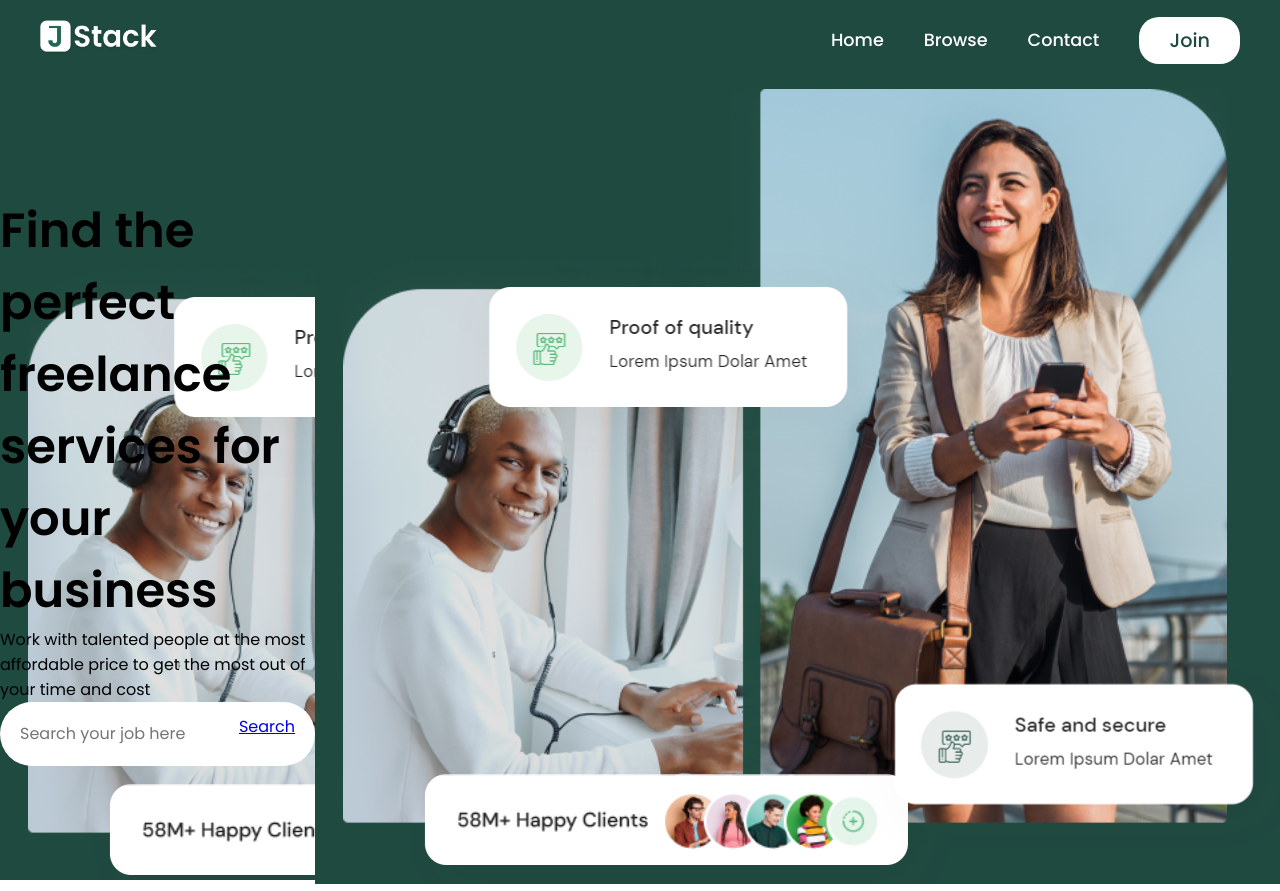
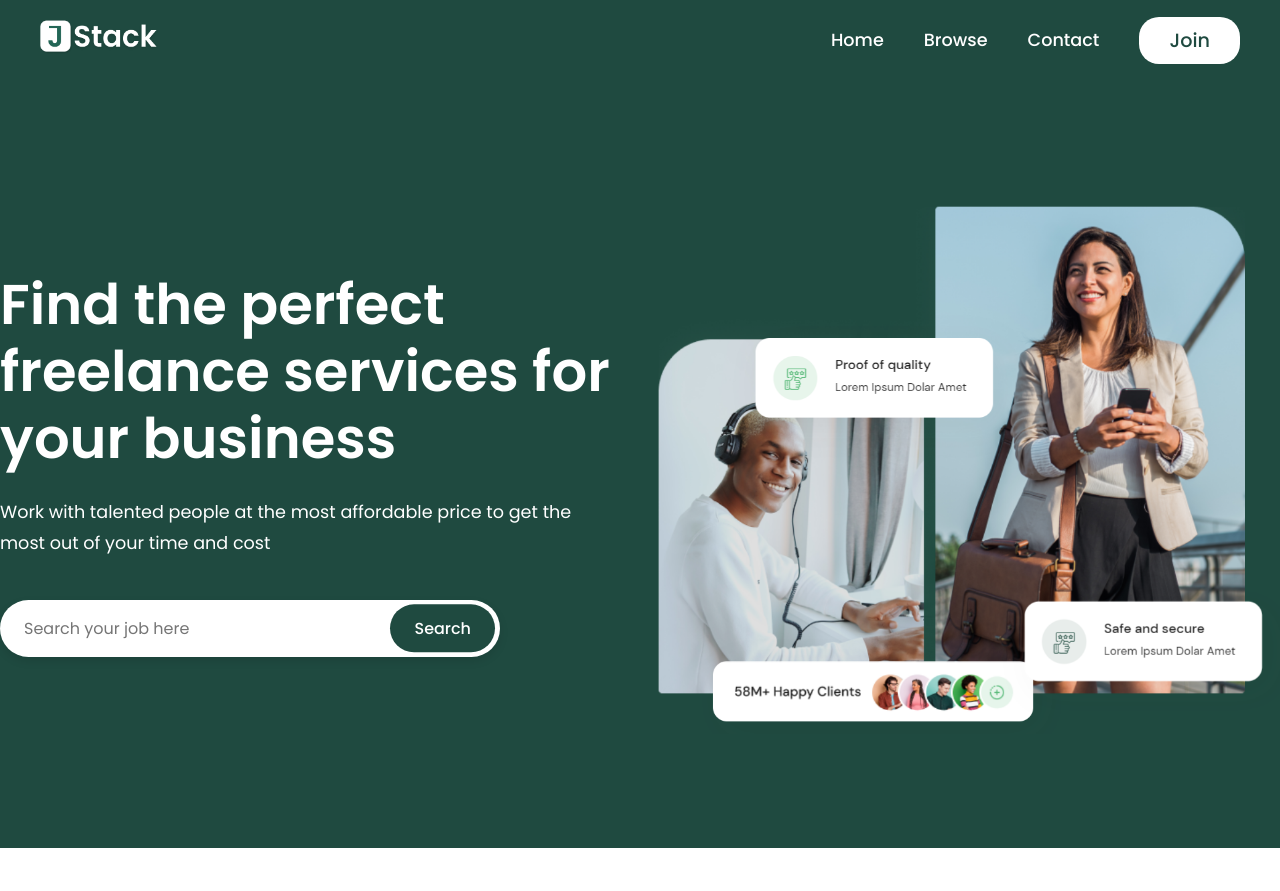
Before and after one commit to SiamX003/Job, a React (Create React App) app: page / in a window 1280 px wide. After the commit the page ends 848 px from the top, so only its background shows below. Built offline with nearby package versions, Linux system fonts and the light colour scheme.

Commit message:
Complete Home

```diff
--- a/src/home.css
+++ b/src/home.css
@@ -88,52 +88,74 @@ header {
   color: #fff;
 }
 
+/* Keep your existing hero styles, just add these adjustments */
 .hero {
-  background-image: url("./images/hero1.PNG");
   background-color: #1f4a40;
+  padding: 4rem 0;
 }
 
 .hero-box {
   display: flex;
-  justify-content: space-between;
   align-items: center;
-  height: 100vh;
+  min-height: 80vh; /* Adjust this value to control hero height */
 }
-.search{
-    position: relative;
+
+.h-left {
+  width: 50%;
+  color: white;
 }
+
+.h-left h1 {
+  font-size: 3.5rem;
+  line-height: 1.2;
+  margin-bottom: 1.5rem;
+}
+
+.h-left p {
+  font-size: 1.1rem;
+  line-height: 1.8;
+  margin-bottom: 2.5rem;
+  max-width: 90%;
+}
+
+.h-right {
+  width: 50%;
+  display: flex;
+  justify-content: flex-end;
+}
+
+.h-right img {
+  max-width: 100%;
+  height: auto;
+  object-fit: contain;
+  border-radius: 8px;
+}
+
+.search {
+  position: relative;
+  max-width: 500px;
+}
+
 .search input {
   width: 100%;
-  padding: 0px 20px;
-  border-radius: 35px;
-  height: 4rem;
+  padding: 1rem 1.5rem;
+  border-radius: 50px;
+  border: none;
+  box-shadow: 0 4px 10px rgba(0,0,0,0.1);
   font-size: 1rem;
-  border: none;
-  outline: none;
 }
+
 .search a {
   position: absolute;
-  right: 20px;
-  top: 12px;
-
-}
-
-.h.right {
-  width: 50%;
-}
-
-.h.right img {
-  width: 100%;
-  object-fit: cover;
-}
-
-.h.left {
-  width: 45%;
-  color: #fff;
-}
-
-.h.left p {
-  padding: 1.5rem 0;
+  right: 5px;
+  top: 50%;
+  transform: translateY(-50%);
+  background: #1f4a40;
+  color: white;
+  padding: 0.7rem 1.5rem;
+  border-radius: 50px;
+  text-decoration: none;
+  font-weight: 500;
 }
 
 @media (max-width: 699px) {
```
Also changed, not shown: src/home.js (+3 -4 lines).
